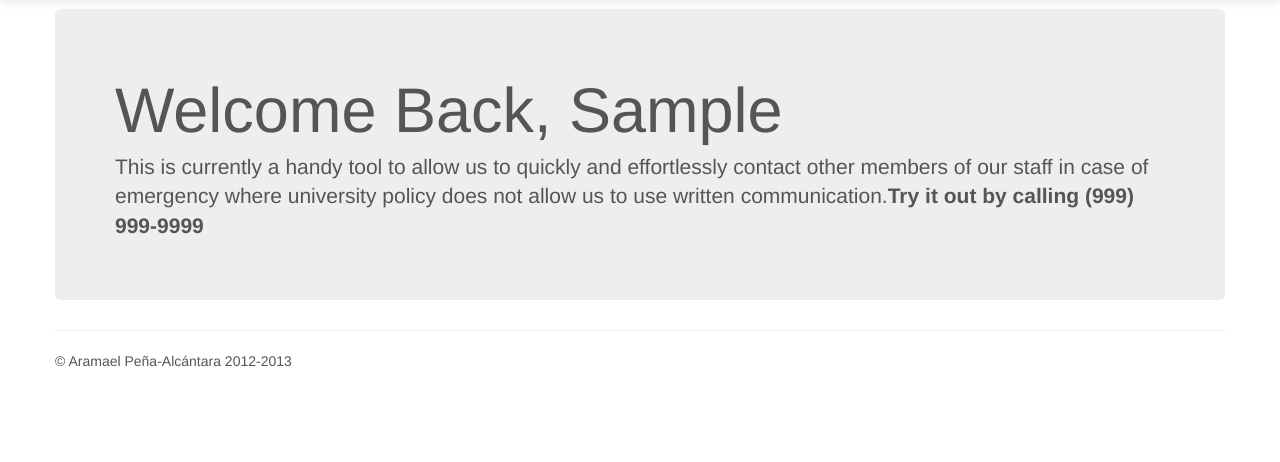
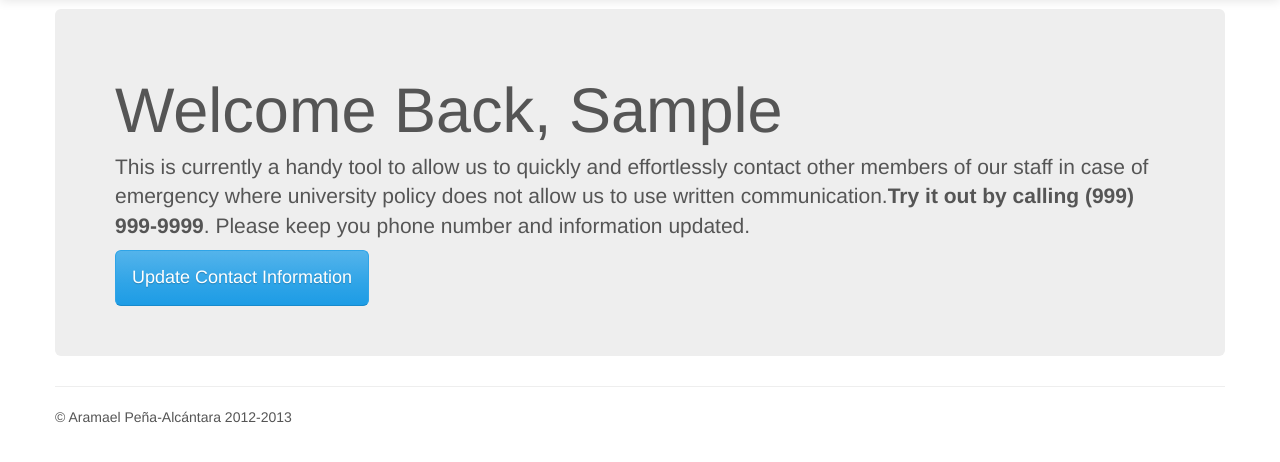
Before and after one commit to aramael/resident-advisor, a Django app: page / in a window 1280 px wide. Shown: the part 51-513 px from the top of the page. Run offline with Django 3.2, Linux system fonts and the light colour scheme; the visitor is signed in with stand-in values (Sample User, id 1); parts of the project's set-up code (start-up, migrations or seed data) failed here and were passed over; some libraries are stand-ins or nearby versions.

Commit message:
Added Contact Button for Help

```diff
--- a/templates/home.html
+++ b/templates/home.html
@@ -8,8 +8,9 @@
 
         <h1>Welcome Back, {{ user.first_name }}</h1>
 
-        <p>This is currently a handy tool to allow us to quickly and effortlessly contact other members of our staff in case of emergency where university policy does not allow us to use written communication.<strong>Try it out by calling (999) 999-9999</strong></p>
+        <p>This is currently a handy tool to allow us to quickly and effortlessly contact other members of our staff in case of emergency where university policy does not allow us to use written communication.<strong>Try it out by calling (999) 999-9999</strong>. Please keep you phone number and information updated. </p>
 
+        <a href="{% url "call_tree_proflie" %}" class="btn btn-large btn-primary">Update Contact Information</a>
     </div>
 
 
```
